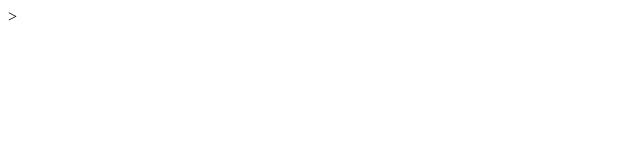
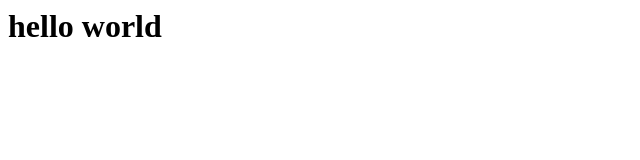
Before and after one commit to Maxius-j16/ujinyali, a plain HTML site: page index.html in a window 1280 px wide. Shown: the whole page, without its empty margins (0-640 px from the left). Drawn offline with Linux system fonts and the light colour scheme.

Commit message:
ubah index dan tambah file style

```diff
--- a/index.html
+++ b/index.html
@@ -2,6 +2,9 @@
     <head>
 
         <title>coba git</title>
-
-    </head>>
+        <link rel="stylesheet" type="text/css" href="style.css">
+    </head>
+    <body>
+<h1>hello world</h1>
+</body>
 </html>
```
Also changed, not shown: style.css (added).
